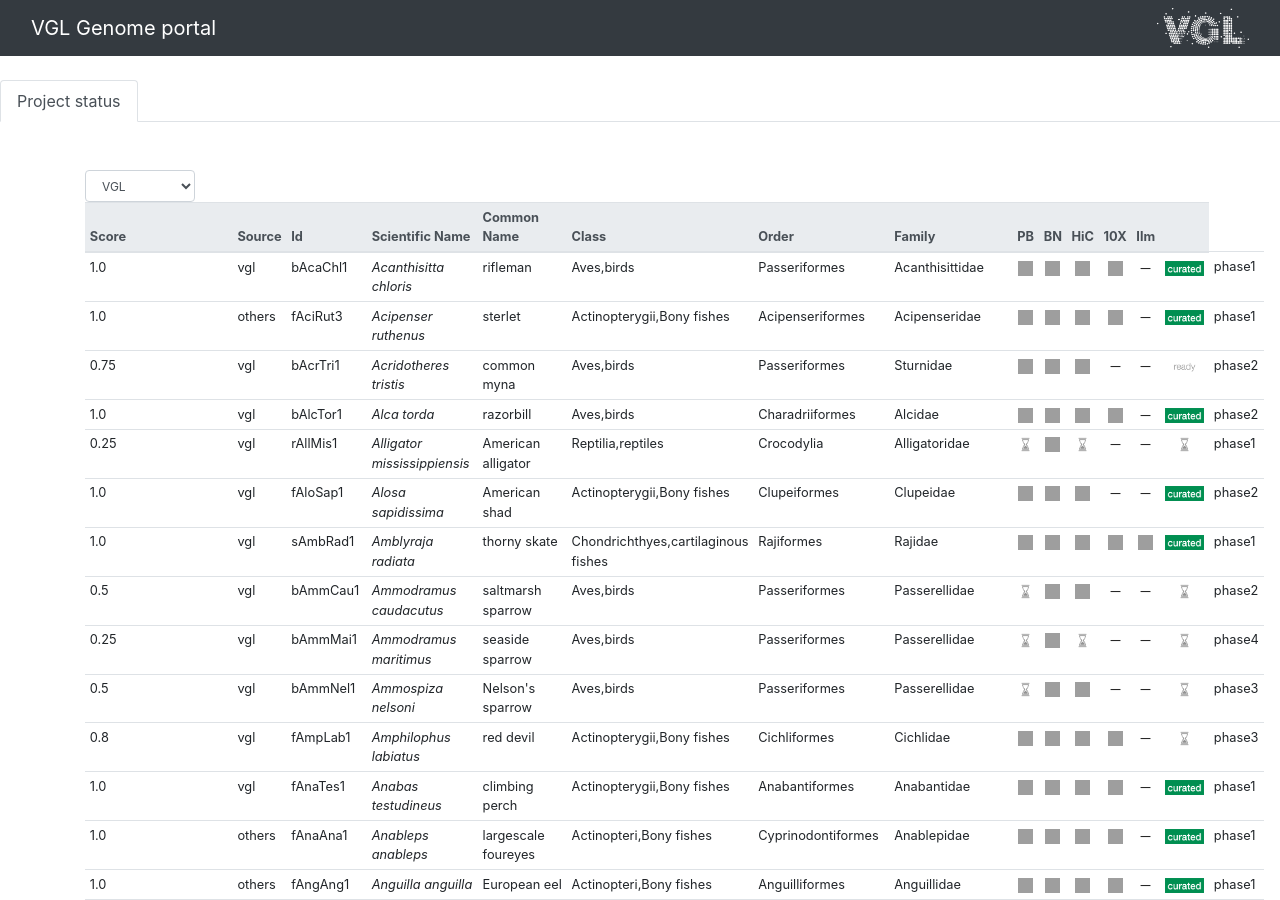
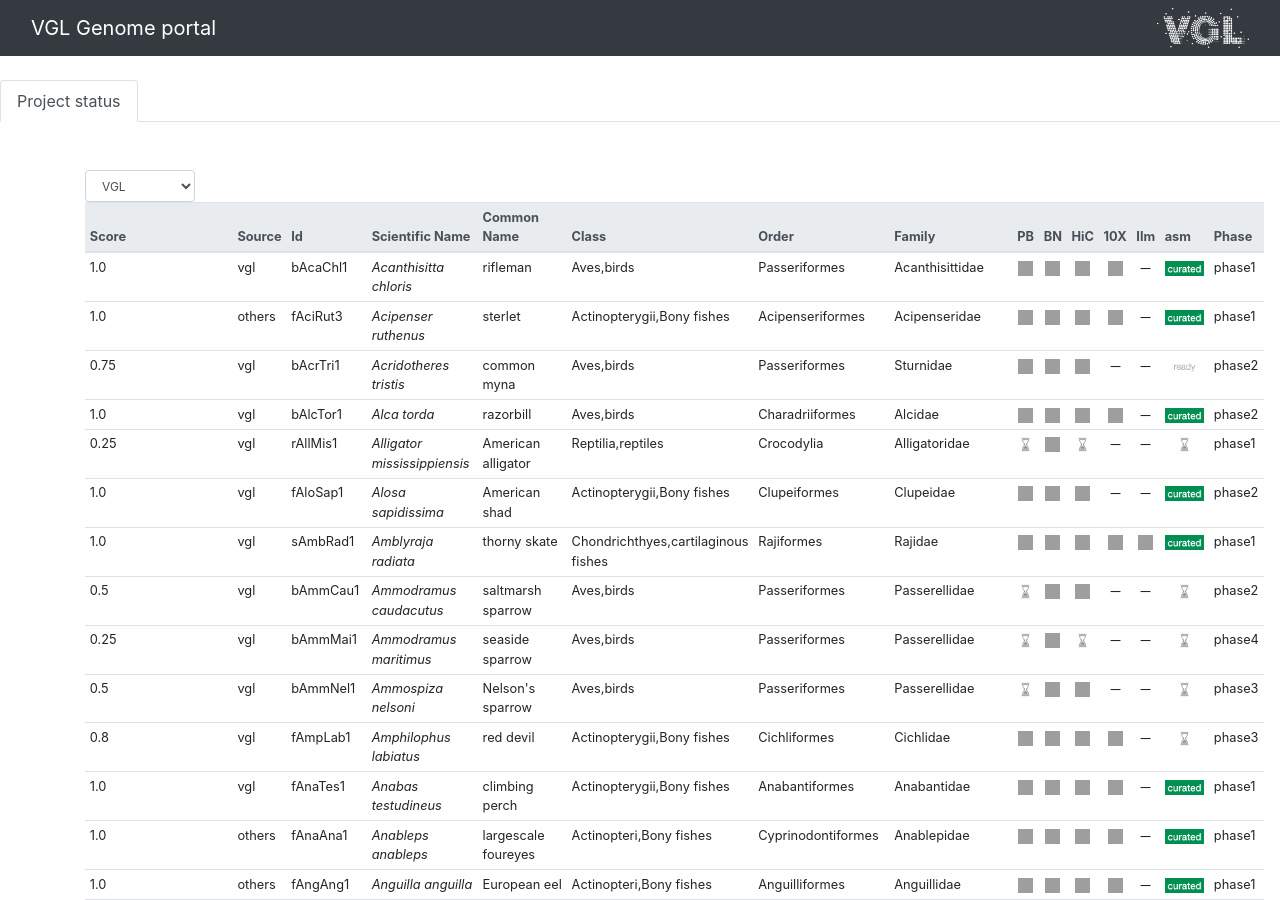
Before and after one commit to vgl-hub/genome-portal, a Jekyll site: the page built from index.html, in a window 1280 px wide and 900 px high, cut to the strip 0-900 px from the top of the window. Built offline with Jekyll 4.4.1, drawn with Linux system fonts in a browser that asks for light colours; nearby versions of some CDN libraries; a style sheet for code colours, icons or effects is not loaded; grey boxes are pictures that could not be loaded.

Commit message:
Update table_vgl.html

```diff
--- a/_includes/table_vgl.html
+++ b/_includes/table_vgl.html
@@ -39,7 +39,8 @@
             <th data-width="20" data-halign="center" data-sortable="true">HiC</th>
             <th data-width="20" data-halign="center" data-sortable="true">10X</th>
             <th data-width="20" data-halign="center" data-sortable="true">Ilm</th>
-            <th data-width="20" data-halign="center" data-sortable="true">
+            <th data-width="20" data-halign="center" data-sortable="true">asm</th>
+             <th data-visible="false" data-field="phase">Phase</th>
          </tr>
   </thead>
 
```
